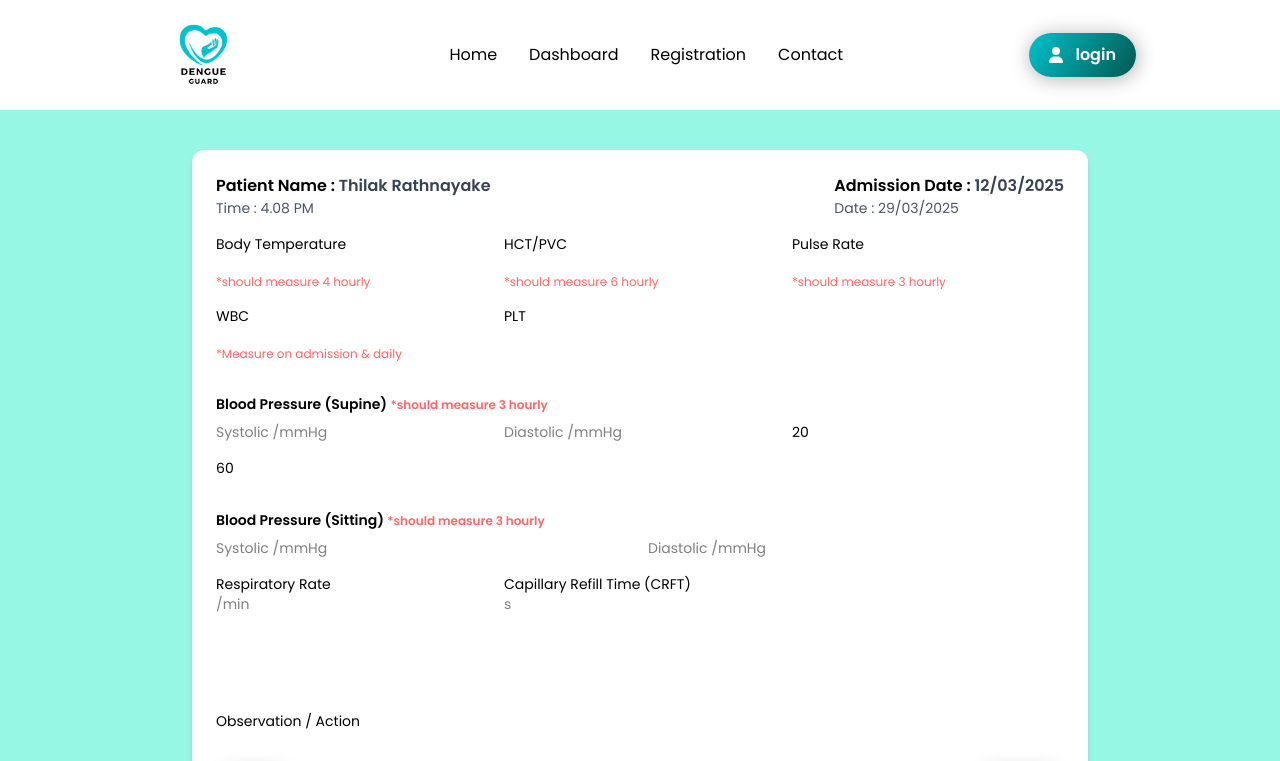
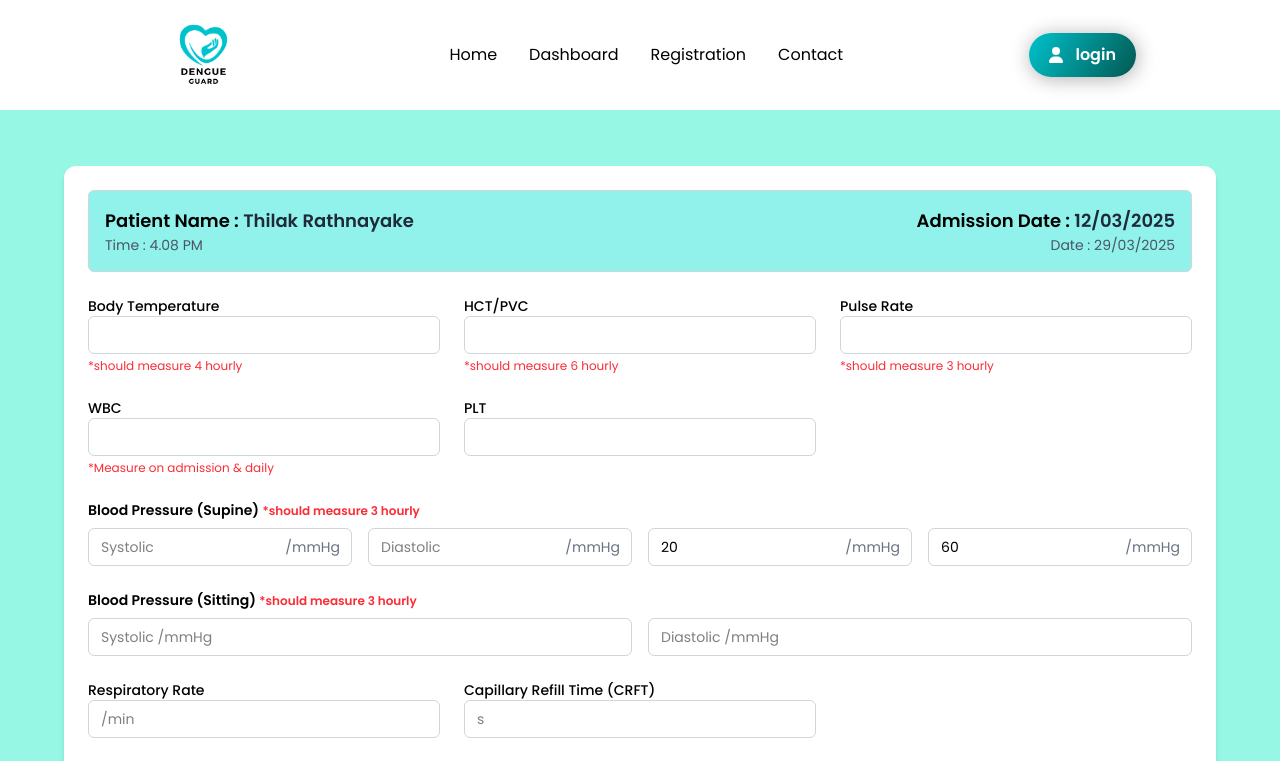
Before and after one commit to mayuraabhayasinghe/dengue-patient-management-system-grp4, a React (Vite) app in the folder Client/: page /patient-form in a window 1280 px wide. Shown: the top 761 px of the page. Built offline with nearby package versions, Linux system fonts and the light colour scheme.

Commit message:
Add_new_item_PatientForm

```diff
--- a/Client/src/Components/PatientForm.jsx
+++ b/Client/src/Components/PatientForm.jsx
@@ -2,80 +2,125 @@ import React from "react";
 
 const PatientForm = () => {
   return (
-    <div className="bg-white shadow-md rounded-xl p-6 max-w-4xl mx-auto mt-6">
-      <div className="flex justify-between mb-4">
+    <div className="bg-white shadow-md rounded-xl p-6 max-w-6xl mx-auto mt-10">
+      <div className="flex justify-between mb-6 border border-gray-300 rounded-md p-4" style={{ backgroundColor: "#91F2EB" }}>
         <div>
-          <p className="font-semibold">Patient Name : <span className="text-gray-700">Thilak Rathnayake</span></p>
+          <p className="font-semibold text-lg">
+            Patient Name : <span className="text-gray-800">Thilak Rathnayake</span>
+          </p>
           <p className="text-sm text-gray-600">Time : 4.08 PM</p>
         </div>
-        <div>
-          <p className="font-semibold">Admission Date : <span className="text-gray-700">12/03/2025</span></p>
+        <div className="text-right">
+          <p className="font-semibold text-lg">
+            Admission Date : <span className="text-gray-800">12/03/2025</span>
+          </p>
           <p className="text-sm text-gray-600">Date : 29/03/2025</p>
         </div>
       </div>
 
-      <form className="grid grid-cols-1 md:grid-cols-3 gap-4 text-sm">
+      <form className="grid grid-cols-1 md:grid-cols-3 gap-6 text-sm">
+        {/* Row 1 */}
         <div>
-          <label>Body Temperature</label>
-          <input type="text" className="input" />
-          <p className="text-xs text-red-400">*should measure 4 hourly</p>
+          <label className="font-medium">Body Temperature</label>
+          <input type="text" className="border border-gray-300 rounded-md px-3 py-2 w-full" />
+          <p className="text-xs text-red-500 mt-1">*should measure 4 hourly</p>
         </div>
         <div>
-          <label>HCT/PVC</label>
-          <input type="text" className="input" />
-          <p className="text-xs text-red-400">*should measure 6 hourly</p>
+          <label className="font-medium">HCT/PVC</label>
+          <input type="text" className="border border-gray-300 rounded-md px-3 py-2 w-full" />
+          <p className="text-xs text-red-500 mt-1">*should measure 6 hourly</p>
         </div>
         <div>
-          <label>Pulse Rate</label>
-          <input type="text" className="input" />
-          <p className="text-xs text-red-400">*should measure 3 hourly</p>
+          <label className="font-medium">Pulse Rate</label>
+          <input type="text" className="border border-gray-300 rounded-md px-3 py-2 w-full" />
+          <p className="text-xs text-red-500 mt-1">*should measure 3 hourly</p>
         </div>
 
+        {/* FBC */}
         <div>
-          <label>WBC</label>
-          <input type="text" className="input" />
-          <p className="text-xs text-red-400">*Measure on admission & daily</p>
+          <label className="font-medium">WBC</label>
+          <input type="text" className="border border-gray-300 rounded-md px-3 py-2 w-full" />
+          <p className="text-xs text-red-500 mt-1">*Measure on admission & daily</p>
         </div>
         <div>
-          <label>PLT</label>
-          <input type="text" className="input" />
+          <label className="font-medium">PLT</label>
+          <input type="text" className="border border-gray-300 rounded-md px-3 py-2 w-full" />
         </div>
 
-        <div className="md:col-span-3 mt-4">
-          <h2 className="font-semibold mb-2">Blood Pressure (Supine) <span className="text-red-400 text-xs">*should measure 3 hourly</span></h2>
-          <div className="grid grid-cols-3 gap-4">
-            <input placeholder="Systolic /mmHg" className="input" />
-            <input placeholder="Diastolic /mmHg" className="input" />
-            <input placeholder="Pulse Pressure (PP) /mmHg" defaultValue="20" className="input" />
-            <input placeholder="MAP /mmHg" defaultValue="60" className="input" />
+        {/* Blood Pressure Supine */}
+        <div className="md:col-span-3">
+          <h2 className="font-semibold mb-2">
+            Blood Pressure (Supine) <span className="text-red-500 text-xs">*should measure 3 hourly</span>
+          </h2>
+          <div className="grid grid-cols-1 sm:grid-cols-2 lg:grid-cols-4 gap-4">
+            <div className="relative">
+              <input className="border border-gray-300 rounded-md pr-16 pl-3 py-2 w-full" placeholder="Systolic" />
+              <span className="absolute right-3 top-1/2 transform -translate-y-1/2 text-gray-500 text-sm">/mmHg</span>
+            </div>
+            <div className="relative">
+              <input className="border border-gray-300 rounded-md pr-16 pl-3 py-2 w-full" placeholder="Diastolic" />
+              <span className="absolute right-3 top-1/2 transform -translate-y-1/2 text-gray-500 text-sm">/mmHg</span>
+            </div>
+            <div className="relative">
+              <input className="border border-gray-300 rounded-md pr-16 pl-3 py-2 w-full" defaultValue="20" placeholder="PP" />
+              <span className="absolute right-3 top-1/2 transform -translate-y-1/2 text-gray-500 text-sm">/mmHg</span>
+            </div>
+            <div className="relative">
+              <input className="border border-gray-300 rounded-md pr-16 pl-3 py-2 w-full" defaultValue="60" placeholder="MAP" />
+              <span className="absolute right-3 top-1/2 transform -translate-y-1/2 text-gray-500 text-sm">/mmHg</span>
+            </div>
           </div>
         </div>
 
-        <div className="md:col-span-3 mt-4">
-          <h2 className="font-semibold mb-2">Blood Pressure (Sitting) <span className="text-red-400 text-xs">*should measure 3 hourly</span></h2>
-          <div className="grid grid-cols-2 gap-4">
-            <input placeholder="Systolic /mmHg" className="input" />
-            <input placeholder="Diastolic /mmHg" className="input" />
+        {/* Blood Pressure Sitting */}
+        <div className="md:col-span-3">
+          <h2 className="font-semibold mb-2">
+            Blood Pressure (Sitting) <span className="text-red-500 text-xs">*should measure 3 hourly</span>
+          </h2>
+          <div className="grid grid-cols-1 sm:grid-cols-2 gap-4">
+            <input placeholder="Systolic /mmHg" className="border border-gray-300 rounded-md px-3 py-2 w-full" />
+            <input placeholder="Diastolic /mmHg" className="border border-gray-300 rounded-md px-3 py-2 w-full" />
           </div>
         </div>
 
+        {/* Respiratory Rate & CRFT */}
         <div>
-          <label>Respiratory Rate</label>
-          <input type="text" className="input" placeholder="/min" />
+          <label className="font-medium">Respiratory Rate</label>
+          <input
+            type="text"
+            placeholder="/min"
+            className="border border-gray-300 rounded-md px-3 py-2 w-full"
+          />
         </div>
         <div>
-          <label>Capillary Refill Time (CRFT)</label>
-          <input type="text" className="input" placeholder="s" />
+          <label className="font-medium">Capillary Refill Time (CRFT)</label>
+          <input
+            type="text"
+            placeholder="s"
+            className="border border-gray-300 rounded-md px-3 py-2 w-full"
+          />
         </div>
 
+        {/* Observation */}
         <div className="md:col-span-3">
-          <label>Observation / Action</label>
-          <textarea className="input h-24 resize-none" />
+          <label className="font-medium">Observation / Action</label>
+          <textarea className="border border-gray-300 rounded-md px-3 py-2 w-full h-24 resize-none" />
         </div>
 
+        {/* Buttons */}
         <div className="md:col-span-3 flex justify-between mt-6">
-          <button type="button" className="btn bg-blue-500 text-white px-6 py-2 rounded-full">Back</button>
-          <button type="submit" className="btn bg-blue-500 text-white px-6 py-2 rounded-full">Submit</button>
+          <button
+            type="button"
+            className="bg-blue-600 hover:bg-blue-700 text-white px-6 py-2 rounded-full shadow-md transition"
+          >
+            Back
+          </button>
+          <button
+            type="submit"
+            className="bg-blue-600 hover:bg-blue-700 text-white px-6 py-2 rounded-full shadow-md transition"
+          >
+            Submit
+          </button>
         </div>
       </form>
     </div>
```
